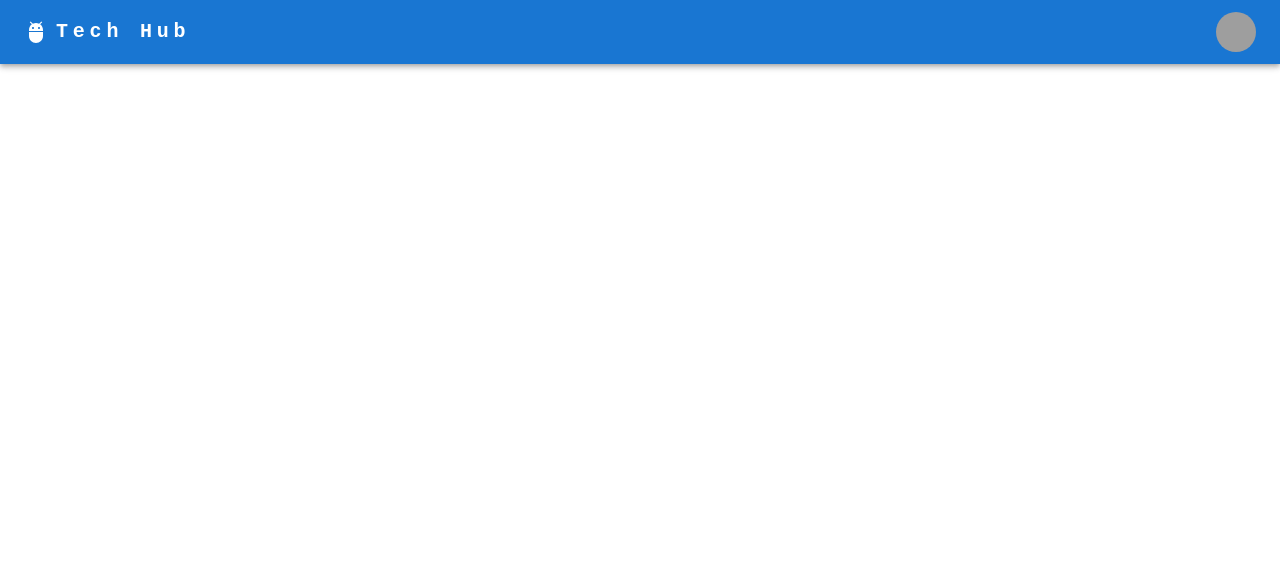
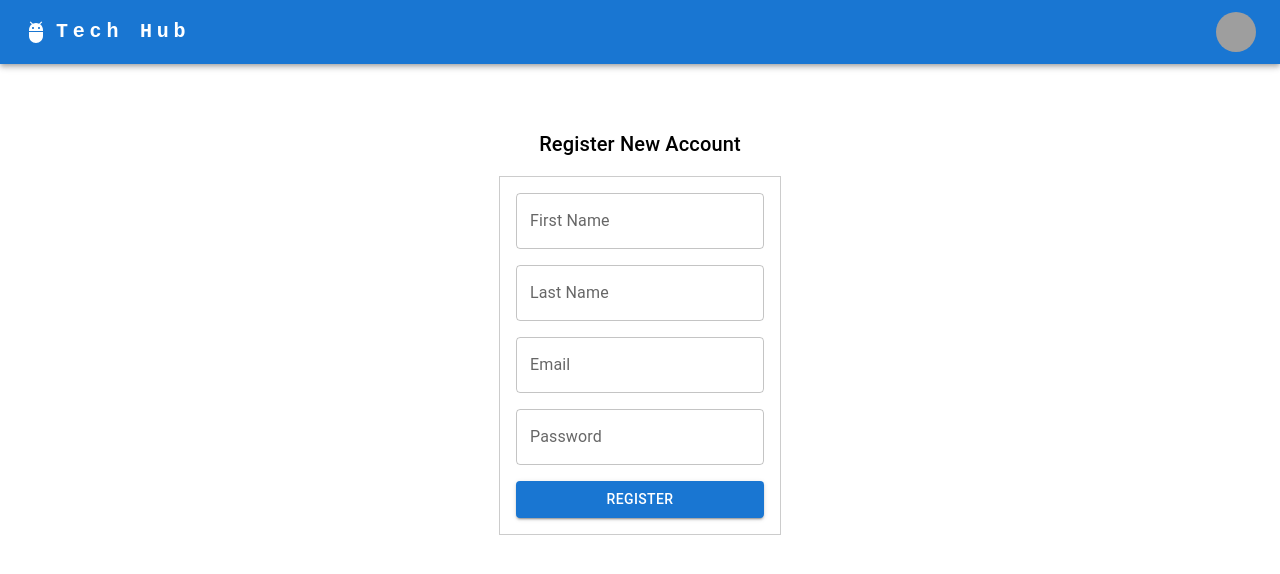
Before and after one commit to Munemsou/E-Commerce_MERN, a React (Vite) app in the folder frontend/: page /register in a window 1280 px wide. Before the commit this address had no page. Shown: the top 574 px of the page. Built offline with nearby package versions, Linux system fonts and the light colour scheme; grey boxes are pictures that could not be loaded.

Commit message:
Register page

```diff
--- a/frontend/src/App.tsx
+++ b/frontend/src/App.tsx
@@ -1,6 +1,7 @@
 import { BrowserRouter, Route, Routes } from "react-router-dom";
 import HomePage from "./pages/HomePage";
 import Navbar from "./components/Navbar";
+import RegisterPage from "./pages/RegisterPage";
 
 
 function App() {
@@ -10,6 +11,8 @@ function App() {
     <Navbar />
       <Routes>
         <Route path="/" element={<HomePage />} />
+        <Route path="/register" element={<RegisterPage />} />
+
       </Routes>
     </BrowserRouter>
   )
--- a/frontend/src/components/ProductCard.tsx
+++ b/frontend/src/components/ProductCard.tsx
@@ -13,7 +13,7 @@ interface Props {
   stock: number;
 }
 
-export default function ProductCard({id, title, image, price, stock}: Props) {
+export default function ProductCard({_id, title, image, price, stock}: Props) {
   return (
     <Card>
       <CardMedia
--- /dev/null
+++ b/frontend/src/pages/RegisterPage.tsx
@@ -0,0 +1,77 @@
+import Button from "@mui/material/Button";
+import Box from "@mui/material/Box";
+import Container from "@mui/material/Container";
+import TextField from "@mui/material/TextField";
+import Typography from "@mui/material/Typography";
+import { useRef, useState } from "react";
+import { BASE_URL } from "../constants/baseUrl";
+
+const RegisterPage = () => {
+    const [err, setErr] = useState("");
+
+  const firstNameRef = useRef<HTMLInputElement>(null);
+  const lastNameRef = useRef<HTMLInputElement>(null);
+  const emailRef = useRef<HTMLInputElement>(null);
+  const passwordRef = useRef<HTMLInputElement>(null);
+  const onSubmit = async () => {
+    const firstName = firstNameRef.current?.value;
+    const lastName= lastNameRef.current?.value;
+    const email = emailRef.current?.value;
+    const password = passwordRef.current?.value;
+    console.log(firstName, lastName, email, password);
+
+    // Make the call to API to register the user
+    const response = await fetch(`${BASE_URL}/user/register`, {
+      method: "POST",
+      headers: {
+        "Content-Type": "application/json",
+        },
+      body: JSON.stringify({
+        firstName, lastName, email, password,
+     }),
+    });
+
+    if(!response.ok) {
+      console.log("Error in registering user");
+      setErr("Unable to register user");
+        return;
+    }
+    const data = await response.json();
+    console.log(data);
+};
+
+  return (
+    <Container>
+      <Box
+        sx={{
+          display: "flex",
+          flexDirection: "column",
+          //   justifyContent: "center",
+          alignItems: "center",
+          mt: 8,
+        }}
+      >
+        <Typography variant="h6">Register New Account</Typography>
+        <Box
+          sx={{
+            display: "flex",
+            flexDirection: "column",
+            // alignItems: "center",
+            mt: 2,
+            gap: 2,
+            border: "1px solid #ccc",
+            p: 2,
+          }}
+        >
+          <TextField inputRef={firstNameRef} label="First Name" name="firstName" />
+          <TextField inputRef={lastNameRef} label="Last Name" name="lastName" />
+          <TextField inputRef={emailRef} label="Email" name="email" />
+          <TextField inputRef={passwordRef} label="Password" name="password" type="password" />
+          <Button onClick={onSubmit} variant="contained">Register</Button>
+            {err && <Typography sx={{color:"error", textAlign:"center" }} >{err}</Typography>}
+        </Box>
+      </Box>
+    </Container>
+  );
+};
+export default RegisterPage;
```
Also changed, not shown: 1 other file (tests, documents, lock files or other folders).
